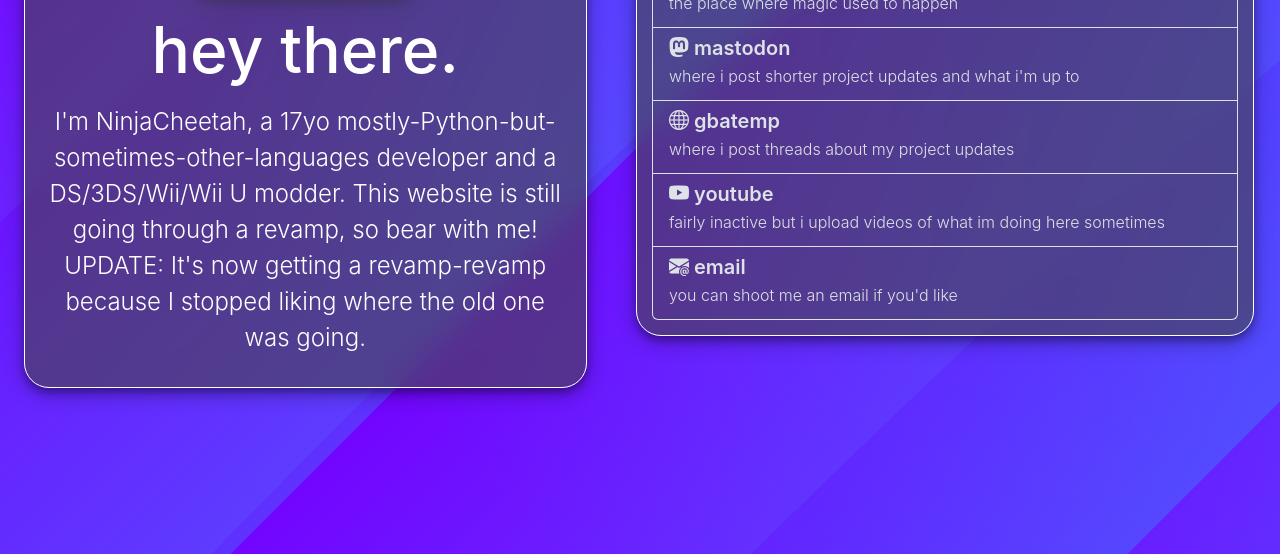
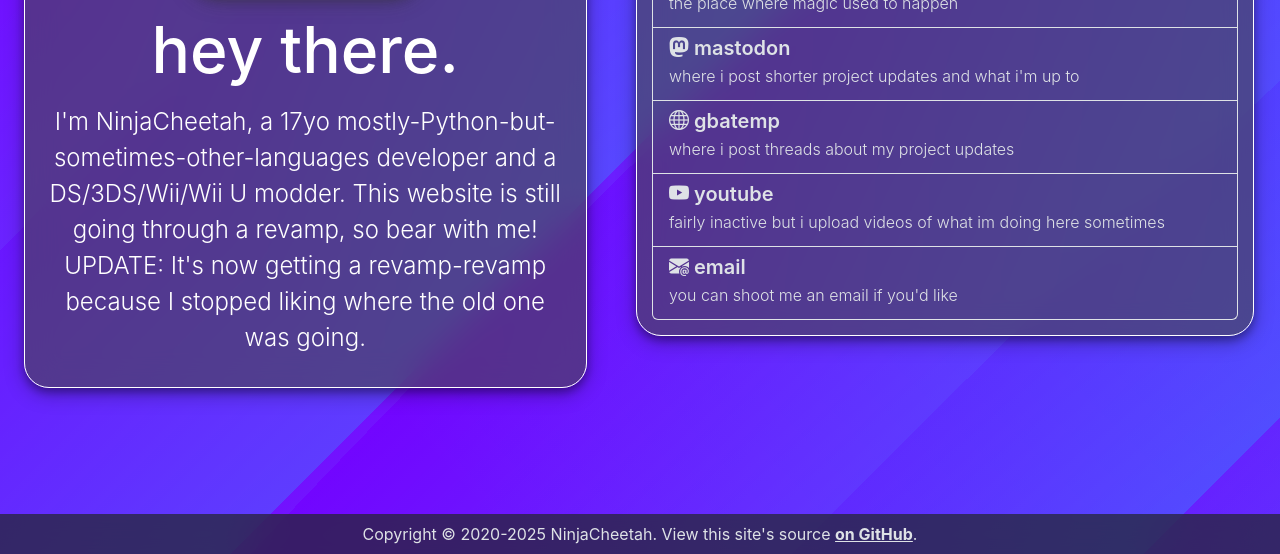
Before and after one commit to NinjaCheetah/ninjacheetah.github.io, a Jekyll site: the page built from index.html, in a window 1280 px wide, cut to the strip 450-1004 px from the top of the page. Built offline with Jekyll 4.4.1, drawn with Linux system fonts in a browser that asks for light colours; some web fonts are replaced.

Commit message:
Re-added footer

```diff
--- a/_includes/footer.html
+++ b/_includes/footer.html
@@ -1,5 +1,5 @@
-<footer class="bg-body-secondary text-center text-lg-start">
-    <div class="text-center p-3" style="background-color: rgba(0, 0, 0, 0.05);">
-        Copyright &copy; 2020-<span id="footerDate"></span> NinjaCheetah. View this page's source <a href="https://github.com/NinjaCheetah/ninjacheetah.github.io" class="text-reset fw-bold">on GitHub</a>.
+<footer class="bg-glass text-center text-body" data-bs-theme="dark">
+    <div class="text-center p-2">
+        Copyright &copy; 2020-<span id="footerDate"></span> NinjaCheetah. View this site's source <a href="https://github.com/NinjaCheetah/ninjacheetah.github.io" class="text-reset fw-bold">on GitHub</a>.
     </div>
 </footer>
--- a/_includes/nav.html
+++ b/_includes/nav.html
@@ -1,9 +1,4 @@
 <style>
-    .bg-glass {
-        background-color: rgba(33, 37, 41, 0.7);
-        border-bottom: 2px solid rgb(160, 160, 160);
-        backdrop-filter: blur(1.25rem);
-    }
     .navbar-brand {
         font-family: Inter, sans-serif;
         font-weight: 550;
@@ -26,7 +21,7 @@
     }
 </style>
 
-<nav class="navbar navbar-expand-lg bg-glass" data-bs-theme="dark">
+<nav class="navbar navbar-expand-lg bg-glass-bordered" data-bs-theme="dark">
     <div class="container-fluid">
         <a class="navbar-brand" href="/">
             <img src="/assets/icons/website.png" alt="Logo" style="width: 24px; height: 24px; border-radius: 4px;" class="d-inline-block align-text-top">
--- a/_layouts/default.html
+++ b/_layouts/default.html
@@ -28,4 +28,5 @@
     <div class="container-fluid min-vh-100 text-white">
         {{ content }}
     </div>
+    {% include footer.html %}
 </html>
--- a/_layouts/gradient-bg.html
+++ b/_layouts/gradient-bg.html
@@ -4,6 +4,7 @@ layout: default
 
 <style>
     body {
+        background: #332466;
         background-size: 500% 500%;
         background-position: 0 0, 0 0, 0 0, 0 0, 0 0;
         background-image: repeating-linear-gradient(315deg, #00FFFF2E 92%, #073AFF00 100%),repeating-radial-gradient(75% 75% at 238% 218%, #00FFFF12 30%, #073AFF14 39%),radial-gradient(99% 99% at 109% 2%, #00C9FFFF 17%, #073AFF00 100%),radial-gradient(99% 99% at 21% 78%, #7B00FFFF 35%, #073AFF00 100%),radial-gradient(160% 154% at 711px -303px, #7A00FFFF 19%, #2A07FFFF 100%);        -webkit-background-clip: border-box;
--- a/assets/css/style.css
+++ b/assets/css/style.css
@@ -70,6 +70,17 @@ body {
     box-shadow: 0 4px 8px 0 rgba(50, 50, 50, 0.4), 0 6px 20px 0 rgba(50, 50, 50, 0.39);
 }
 
+.bg-glass-bordered {
+    background-color: rgba(33, 37, 41, 0.7);
+    border-bottom: 2px solid rgb(160, 160, 160);
+    backdrop-filter: blur(1.25rem);
+}
+
+.bg-glass {
+    background-color: rgba(33, 37, 41, 0.7);
+    backdrop-filter: blur(1.25rem);
+}
+
 code {
     color: lightcoral;
 }
```
